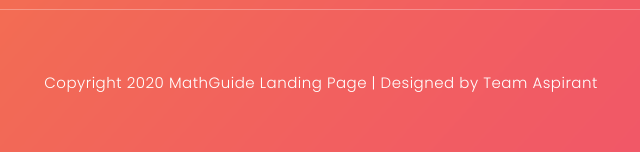
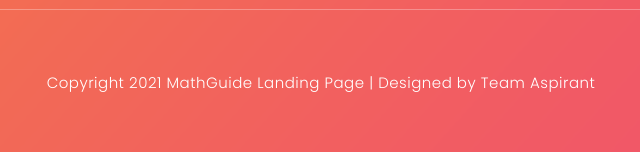
Before and after one commit to Coder-Towhid/landingpage-math-guide, a plain HTML site: page index.html in a window 1280 px wide. Shown: the part 3803-3955 px from the top of the page, 319-959 px from the left. Drawn offline with Linux system fonts and the light colour scheme.

Commit message:
2021 added

```diff
--- a/index.html
+++ b/index.html
@@ -271,110 +271,7 @@ https://templatemo.com/tm-540-lava-landing-page
               </div>
             </div>
           </div>
-          <!-- <div
-            class="col-lg-10 col-md-12 col-sm-12 mobile-bottom-fix-big"
-            data-scroll-reveal="enter left move 30px over 0.6s after 0.4s"
-          >
-            <div class="owl-carousel owl-theme">
-              <div class="item service-item">
-                <div class="author">
-                  <i
-                    ><img
-                      src="assets/images/testimonial-author-1.png"
-                      alt="Author One"
-                  /></i>
-                </div>
-                <div class="testimonial-content">
-                  <ul class="stars">
-                    <li><i class="fa fa-star"></i></li>
-                    <li><i class="fa fa-star"></i></li>
-                    <li><i class="fa fa-star"></i></li>
-                    <li><i class="fa fa-star"></i></li>
-                    <li><i class="fa fa-star"></i></li>
-                  </ul>
-                  <h4>Jonathan Smart</h4>
-                  <p>
-                    “Nullam hendrerit, elit a semper pharetra, ipsum nibh
-                    tristique tortor, in tempus urna elit in mauris.”
-                  </p>
-                  <span>Besta CTO</span>
-                </div>
-              </div>
-              <div class="item service-item">
-                <div class="author">
-                  <i
-                    ><img
-                      src="assets/images/testimonial-author-1.png"
-                      alt="Second Author"
-                  /></i>
-                </div>
-                <div class="testimonial-content">
-                  <ul class="stars">
-                    <li><i class="fa fa-star"></i></li>
-                    <li><i class="fa fa-star"></i></li>
-                    <li><i class="fa fa-star"></i></li>
-                    <li><i class="fa fa-star"></i></li>
-                    <li><i class="fa fa-star"></i></li>
-                  </ul>
-                  <h4>Martino Tino</h4>
-                  <p>
-                    “Morbi non mi luctus felis molestie scelerisque. In ac
-                    libero viverra, placerat est interdum, rhoncus leo.”
-                  </p>
-                  <span>Web Analyst</span>
-                </div>
-              </div>
-              <div class="item service-item">
-                <div class="author">
-                  <i
-                    ><img
-                      src="assets/images/testimonial-author-1.png"
-                      alt="Author Third"
-                  /></i>
-                </div>
-                <div class="testimonial-content">
-                  <ul class="stars">
-                    <li><i class="fa fa-star"></i></li>
-                    <li><i class="fa fa-star"></i></li>
-                    <li><i class="fa fa-star"></i></li>
-                  </ul>
-                  <h4>George Tasa</h4>
-                  <p>
-                    “Fusce rutrum in dolor sit amet lobortis. Ut at vehicula
-                    justo. Donec quam dolor, congue a fringilla sed, maximus et
-                    urna.”
-                  </p>
-                  <span>System Admin</span>
-                </div>
-              </div>
-              <div class="item service-item">
-                <div class="author">
-                  <i
-                    ><img
-                      src="assets/images/testimonial-author-1.png"
-                      alt="Fourth Author"
-                  /></i>
-                </div>
-                <div class="testimonial-content">
-                  <ul class="stars">
-                    <li><i class="fa fa-star"></i></li>
-                    <li><i class="fa fa-star"></i></li>
-                    <li><i class="fa fa-star"></i></li>
-                    <li><i class="fa fa-star"></i></li>
-                  </ul>
-                  <h4>Sir James</h4>
-                  <p>
-                    "Fusce rutrum in dolor sit amet lobortis. Ut at vehicula
-                    justo. Donec quam dolor, congue a fringilla sed, maximus et
-                    urna."
-                  </p>
-                  <span>New Villager</span>
-                </div>
-              </div>
-            </div>
-          </div>
-        </div>
-      </div>-->
+
     </section>
     <!-- ***** Testimonials Ends ***** -->
 
@@ -472,7 +369,7 @@ https://templatemo.com/tm-540-lava-landing-page
           <div class="col-lg-12">
             <div class="sub-footer">
               <p>
-                Copyright 2020 MathGuide Landing Page | Designed by Team
+                Copyright 2021 MathGuide Landing Page | Designed by Team
                 Aspirant
               </p>
             </div>
```
